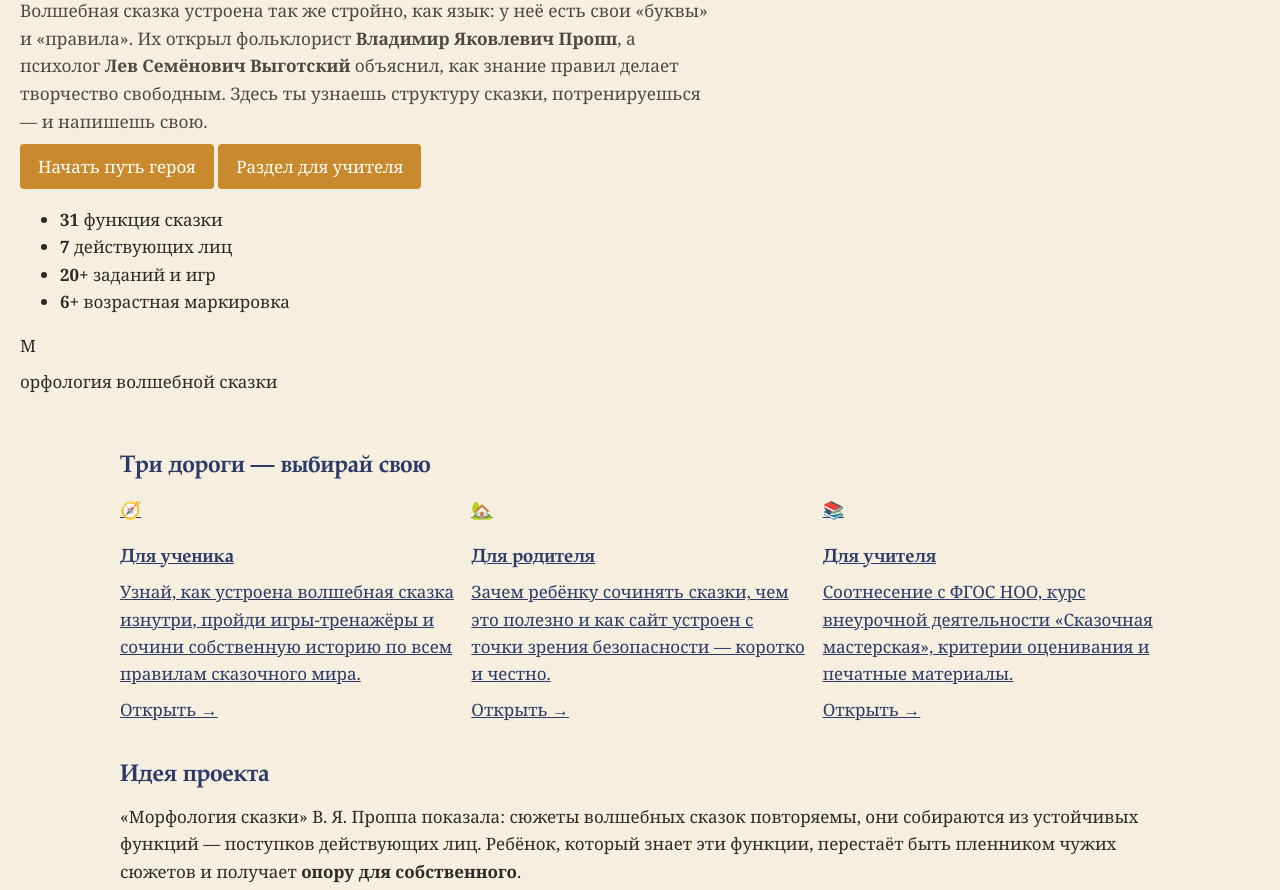
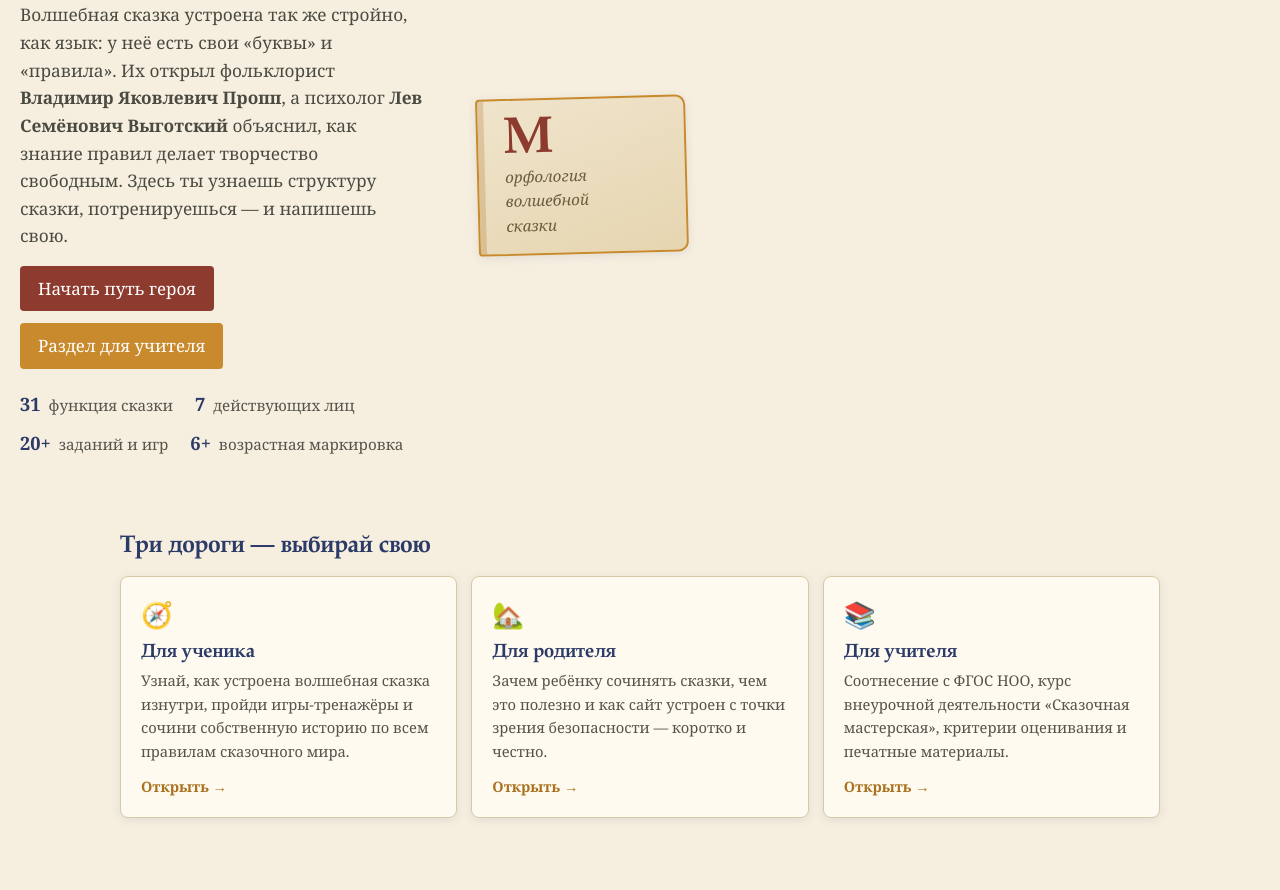
Before and after one commit to puflera63-png/puflera63-png.github.io, a plain HTML site: page index.html in a window 1280 px wide. Shown: the part 265-1155 px from the top of the page. Drawn offline with Linux system fonts and the light colour scheme.

Commit message:
fix: hero book layout + section links

```diff
--- a/css/style.css
+++ b/css/style.css
@@ -156,3 +156,36 @@ body.a11y .fcard,details.func-card,.task,.constructor .step{background:#fff;bord
 body.a11y .btn,body.a11y .tab.active{background:#000;color:#ffd700}
 body.a11y img{filter:contrast(1.1)}
 body.a11y .lead,body.a11y p{color:#000}
+
+
+/* Главная: шапка-герой */
+.section{padding:26px 0}
+.overline{font-family:sans-serif;font-size:.78rem;letter-spacing:.14em;text-transform:uppercase;color:var(--ochre2);margin:0}
+.hero-grid{display:grid;grid-template-columns:1.4fr .9fr;gap:30px;align-items:center}
+.accent{color:var(--ochre)}
+.hero-actions{display:flex;gap:12px;flex-wrap:wrap;margin:16px 0 20px}
+.btn.primary{background:var(--red)}
+.btn.primary:hover{background:#7a3126}
+.hero-facts{list-style:none;display:flex;flex-wrap:wrap;gap:10px 22px;margin:6px 0 0;padding:0;font-size:.95rem;color:#55534a}
+.hero-facts b{color:var(--navy);font-size:1.15rem;margin-right:4px}
+/* Книжка-обложка */
+.hero-art{display:flex;justify-content:center}
+.book{perspective:600px}
+.book-cover{width:210px;min-height:150px;background:linear-gradient(160deg,var(--paper2),#e6d5b0);border:2px solid var(--ochre);border-radius:4px 10px 10px 4px;box-shadow:var(--shadow),inset 6px 0 0 rgba(168,114,31,.25);padding:18px 18px 16px 26px;display:flex;flex-wrap:wrap;align-items:baseline;column-gap:6px;transform:rotate(-1.5deg)}
+.drop-cap{font-family:'Palatino Linotype',Palatino,Georgia,serif;font-size:3.2rem;line-height:.9;color:var(--red);font-weight:bold}
+.book-cover p{margin:0;font-style:italic;color:#6b5c3f;font-size:.95rem;max-width:120px}
+/* Карточки «Три дороги» */
+.cards .card{display:block;background:var(--card);border:1px solid var(--line);border-radius:8px;padding:18px 20px;text-decoration:none;color:var(--ink);box-shadow:var(--shadow);transition:transform .15s ease}
+.cards .card:hover{transform:translateY(-3px)}
+.card-emoji{font-size:1.6rem}
+.cards .card h3{margin:.3em 0 .2em;color:var(--navy)}
+.cards .card p{font-size:.92rem;color:#55534a;margin:.2em 0 .6em}
+.card-link{color:var(--ochre2);font-weight:bold;font-size:.9rem}
+.cards.three{grid-template-columns:repeat(3,1fr)}
+@media(max-width:820px){.hero-grid{grid-template-columns:1fr}.cards.three{grid-template-columns:1fr}}
+/* Слабовидящим: новые блоки */
+body.a11y .hero-facts b{color:#000}
+body.a11y .book-cover{background:#fff;border-color:#000;box-shadow:none}
+body.a11y .drop-cap{color:#000}
+body.a11y .card-link,body.a11y .overline,body.a11y .accent{color:#000}
+body.a11y .cards .card,body.a11y .btn.primary{background:#fff;border:2px solid #000;color:#000}
```
